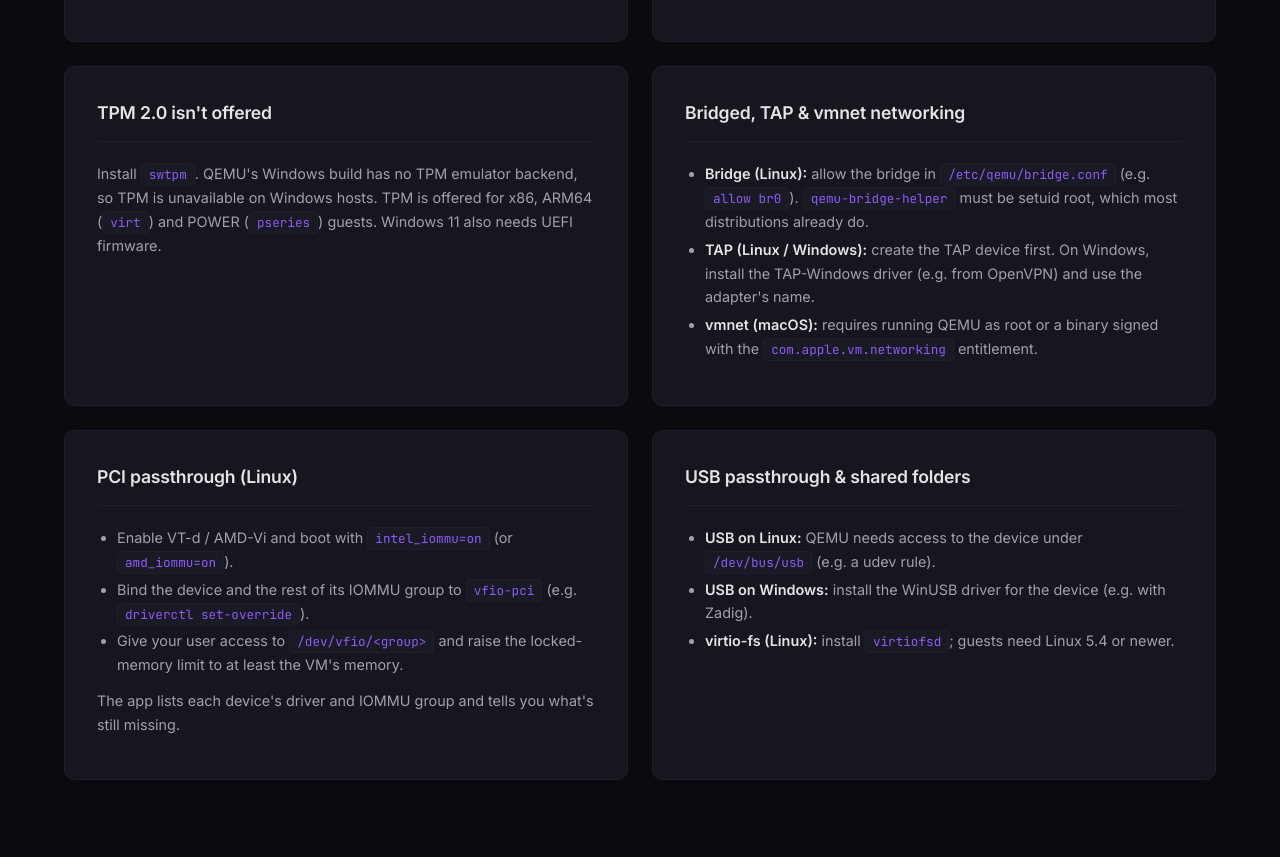
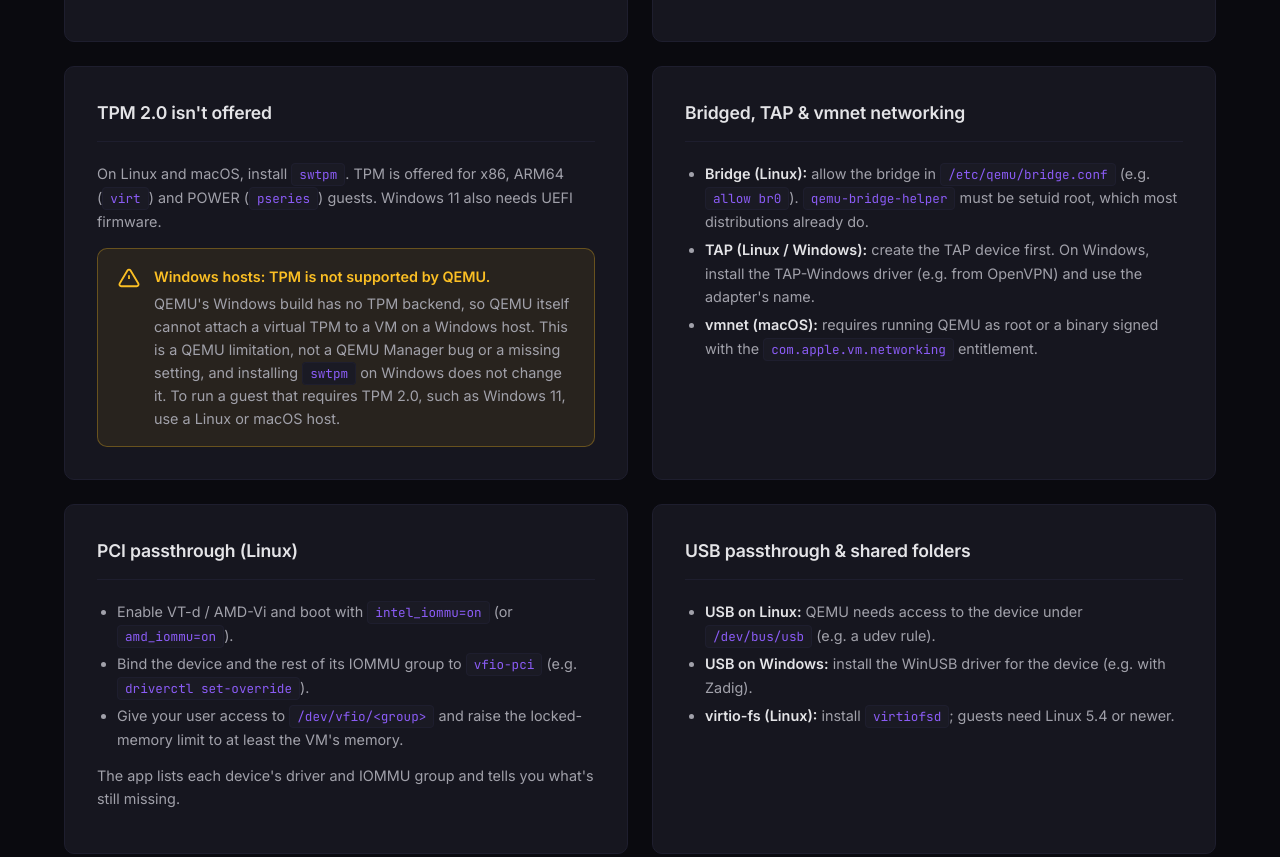
Before and after one commit to aleph-void/qemu-manager.alephvoid.com, a plain HTML site: page support.html in a window 1280 px wide. Shown: the part 2689-3546 px from the top of the page. Drawn offline with Linux system fonts and the light colour scheme.

Commit message:
Add Windows host TPM disclaimer explaining the QEMU limitation
Co-Authored-By: Claude Opus 5.5 <noreply@anthropic.com>
Claude-Session: https://claude.ai/code/session_013mySqHhNkoVnvVM59NoPDZ

```diff
--- a/support.html
+++ b/support.html
@@ -213,10 +213,17 @@
             </ul>
           </div>
         </div>
-        <div class="doc-card">
+        <div class="doc-card" id="windows-tpm">
           <h3>TPM 2.0 isn't offered</h3>
           <div class="doc-content">
-            <p>Install <code>swtpm</code>. QEMU's Windows build has no TPM emulator backend, so TPM is unavailable on Windows hosts. TPM is offered for x86, ARM64 (<code>virt</code>) and POWER (<code>pseries</code>) guests. Windows&nbsp;11 also needs UEFI firmware.</p>
+            <p>On Linux and macOS, install <code>swtpm</code>. TPM is offered for x86, ARM64 (<code>virt</code>) and POWER (<code>pseries</code>) guests. Windows&nbsp;11 also needs UEFI firmware.</p>
+            <div class="install-warning" role="note" style="max-width: none; margin: 14px 0 0;">
+              <svg viewBox="0 0 24 24" fill="none" stroke="currentColor" stroke-width="2" aria-hidden="true"><path d="M10.29 3.86 1.82 18a2 2 0 0 0 1.71 3h16.94a2 2 0 0 0 1.71-3L13.71 3.86a2 2 0 0 0-3.42 0z"/><line x1="12" y1="9" x2="12" y2="13"/><line x1="12" y1="17" x2="12.01" y2="17"/></svg>
+              <div>
+                <strong>Windows hosts: TPM is not supported by QEMU.</strong>
+                QEMU's Windows build has no TPM backend, so QEMU itself cannot attach a virtual TPM to a VM on a Windows host. This is a QEMU limitation, not a QEMU Manager bug or a missing setting, and installing <code>swtpm</code> on Windows does not change it. To run a guest that requires TPM&nbsp;2.0, such as Windows&nbsp;11, use a Linux or macOS host.
+              </div>
+            </div>
           </div>
         </div>
         <div class="doc-card">
```
Also changed, not shown: index.html (+10 -3 lines).
